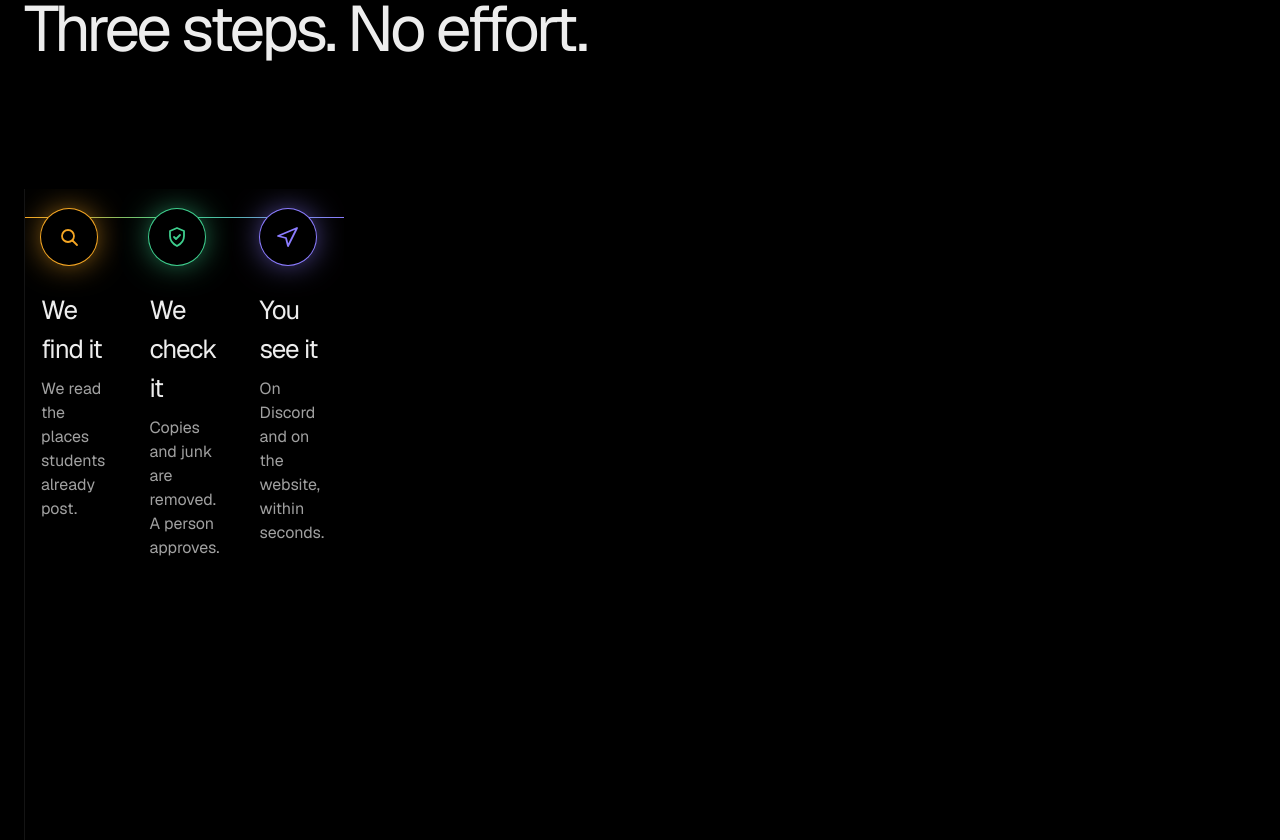
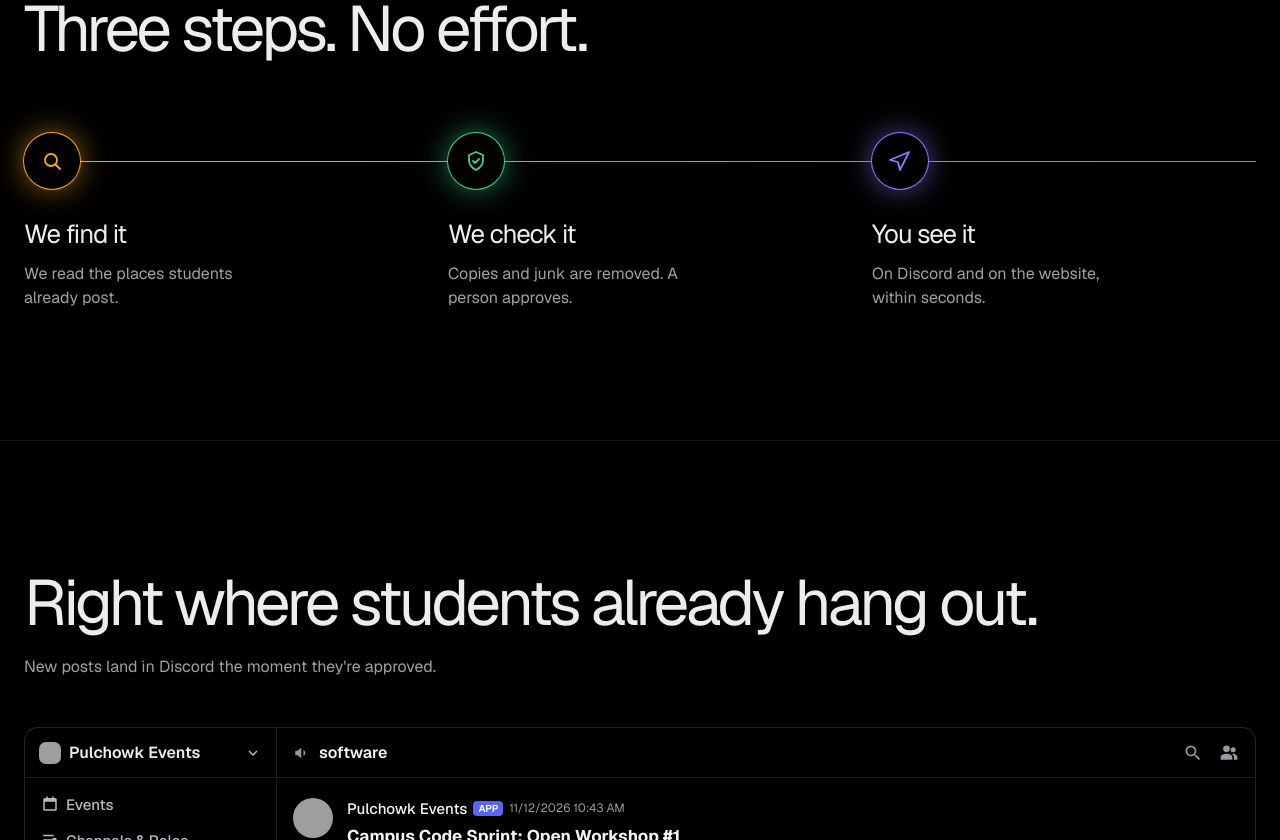
Before and after one commit to pulchowk-events/website, a Next.js app: page /landing in a window 1280 px wide. Shown: the part 1960-2800 px from the top of the page. Built offline with nearby package versions, Linux system fonts and the light colour scheme; no server answers; grey boxes are pictures that could not be loaded.

Commit message:
fix(landing): rename .rail to .rail-steps to avoid collision with shell rail

```diff
--- a/app/components/landing/Bento.tsx
+++ b/app/components/landing/Bento.tsx
@@ -73,8 +73,8 @@ export default function Bento() {
                     <b>Aarav<em>10:02</em></b>
                     <p>Anyone doing the hackathon this Saturday?</p>
                     <div className="lr">
-                      <button>🙌 3</button>
-                      <button>💬 4</button>
+                      <ReactionButton emoji="🙌" initial={3} />
+                      <ReactionButton emoji="💬" initial={4} />
                     </div>
                   </div>
                 </div>
@@ -90,7 +90,7 @@ export default function Bento() {
                   <div>
                     <b>Bibek<em>10:09</em></b>
                     <p>Tip: bring a charger. Venue plugs fill up fast.</p>
-                    <div className="lr"><button>👍 9</button></div>
+                    <div className="lr"><ReactionButton emoji="👍" initial={9} /></div>
                   </div>
                 </div>
                 <div className="lm" style={{ '--c': '#3ecf8e' } as React.CSSProperties}>
@@ -98,7 +98,7 @@ export default function Bento() {
                   <div>
                     <b>Mina<em>10:12</em></b>
                     <p>Just shipped my first project. Feedback welcome!</p>
-                    <div className="lr"><button>🎉 8</button></div>
+                    <div className="lr"><ReactionButton emoji="🎉" initial={8} /></div>
                   </div>
                 </div>
               </div>
@@ -141,3 +141,17 @@ export default function Bento() {
     </section>
   );
 }
+
+
+function ReactionButton({ emoji, initial }: { emoji: string; initial: number }) {
+  const [on, setOn] = useState(false);
+  return (
+    <button
+      type="button"
+      className={on ? 'on' : undefined}
+      onClick={() => setOn(!on)}
+    >
+      {emoji} {initial + (on ? 1 : 0)}
+    </button>
+  );
+}
--- a/app/components/landing/Rail.tsx
+++ b/app/components/landing/Rail.tsx
@@ -24,7 +24,7 @@ export default function Rail() {
     <section className="sec" data-fx="ring">
       <div className="w">
         <h2>Three steps. No effort.</h2>
-        <div className="rail" ref={ref}>
+        <div className="rail-steps" ref={ref}>
           <div className="stp" style={{ '--c': 'var(--a)' } as React.CSSProperties}>
             <span className="ic">
               <svg width="24" height="24" viewBox="0 0 24 24" fill="none" stroke="currentColor" strokeWidth="1.8" strokeLinecap="round">
--- a/app/landing/landing.css
+++ b/app/landing/landing.css
@@ -192,9 +192,9 @@ html:has(.landing-root)::-webkit-scrollbar-thumb:hover{background:#3ecf8e}
   .chip i{width:8px;height:8px;border-radius:50%;background:var(--c);box-shadow:0 0 10px var(--c);flex:none}
   .chip span{min-width:0;overflow:hidden;text-overflow:ellipsis}
   .chaos.t .chip{left:var(--tx);top:var(--ty);transform:none;box-shadow:0 0 0 1px color-mix(in srgb,var(--c) 55%,transparent)}
-  .rail{display:grid;grid-template-columns:repeat(3,1fr);gap:40px;margin-top:72px;position:relative}
-  .rail::before,.rail::after{content:"";position:absolute;left:0;top:28px;height:1px;width:100%;background:var(--l2)}
-  .rail::after{width:0;background:linear-gradient(90deg,var(--a),var(--g),var(--v));transition:width 2.6s var(--e)}.rail.go::after{width:100%}
+  .rail-steps{display:grid;grid-template-columns:repeat(3,1fr);gap:40px;margin-top:72px;position:relative}
+  .rail-steps::before,.rail-steps::after{content:"";position:absolute;left:0;top:28px;height:1px;width:100%;background:var(--l2)}
+  .rail-steps::after{width:0;background:linear-gradient(90deg,var(--a),var(--g),var(--v));transition:width 2.6s var(--e)}.rail-steps.go::after{width:100%}
   .stp .ic{width:56px;height:56px;border-radius:50%;background:#000;box-shadow:0 0 0 1px var(--c),0 0 34px -6px var(--c);display:grid;place-items:center;position:relative;z-index:1;color:var(--c)}
   .stp h3{font-size:26px;font-weight:400;letter-spacing:-.04em;margin:26px 0 8px}.stp p{color:var(--m);max-width:260px}
   .ph{width:300px;max-width:100%;margin:auto;border-radius:40px;box-shadow:0 0 0 1px var(--l),0 0 0 8px #0a0a0a,0 0 0 9px var(--l);background:#050505;padding:52px 18px 24px;min-height:440px;position:relative}
@@ -325,7 +325,7 @@ html:has(.landing-root)::-webkit-scrollbar-thumb:hover{background:#3ecf8e}
     .nm div{padding:32px 20px}.nm strong{font-size:clamp(30px,8.4vw,64px)}
     .rc>div+div{border-left:0;border-top:1px solid var(--l)}
     .ly{flex-wrap:wrap;gap:10px 16px}.ly b{min-width:0}.ly em{opacity:1}.ly::after{left:28px}
-    .rail{grid-template-columns:1fr;gap:36px;margin-top:48px}.rail::before,.rail::after{display:none}
+    .rail-steps{grid-template-columns:1fr;gap:36px;margin-top:48px}.rail-steps::before,.rail-steps::after{display:none}
     section{padding:90px 0}
 
 
```
Also changed, not shown: app/globals.css.
